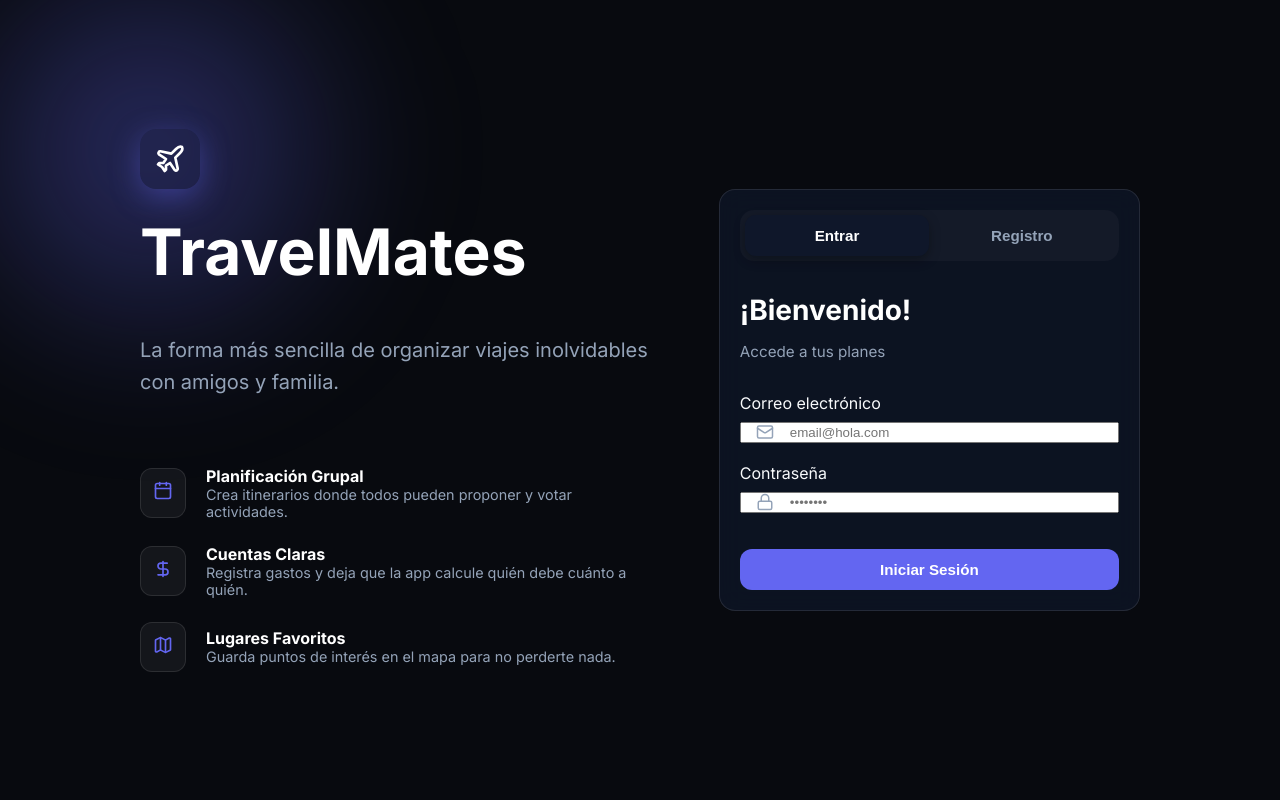
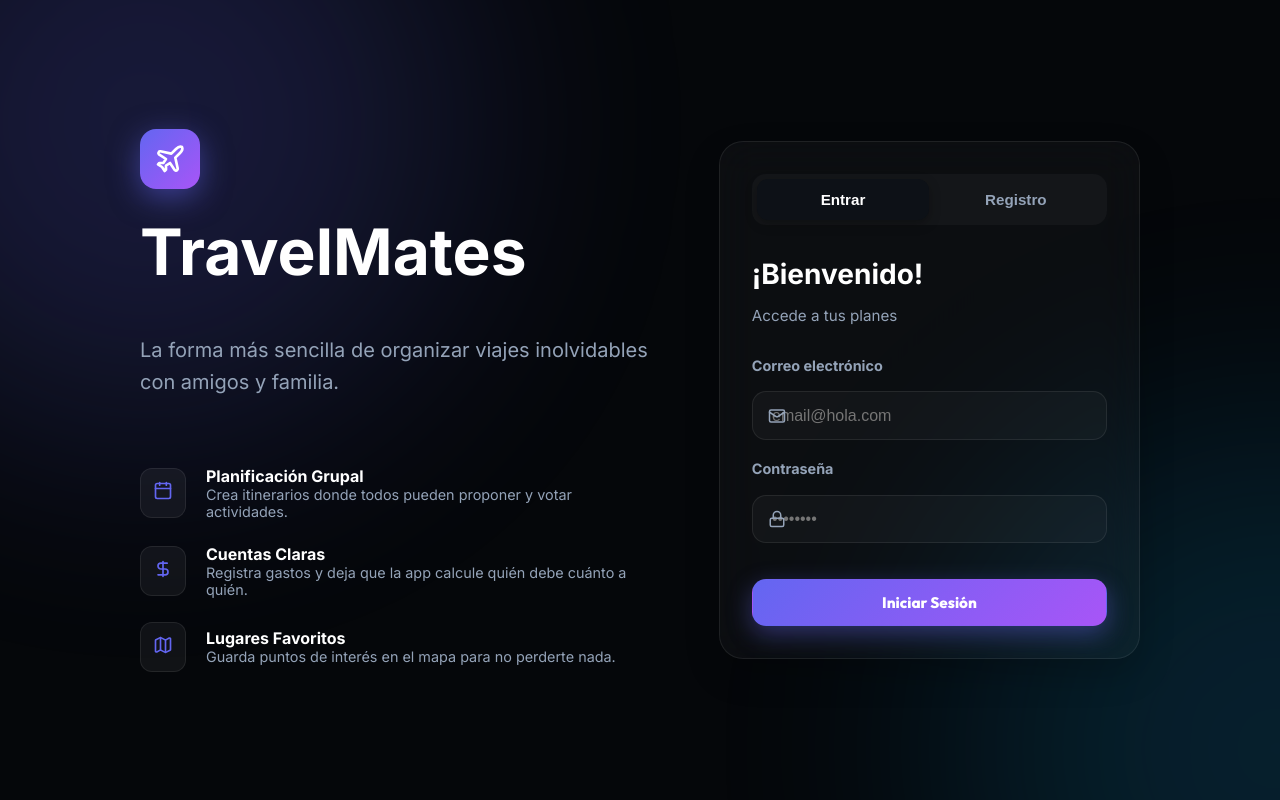
Before and after one commit to melinarivera/TravelMates-App, a React (Vite) app: page /auth in a window 1280 px wide. Built offline with nearby package versions, Linux system fonts and the light colour scheme.

Commit message:
refactor: implement premium Midnight Ocean design system and modular hub interface

```diff
--- a/src/index.css
+++ b/src/index.css
@@ -1,49 +1,66 @@
-/* INDEX CSS – MOBILE FIRST & APP FEEL */
+/* RECONSTRUCCIÓN DISEÑO MIDNIGHT OCEAN PREMIUM */
 
-@import url('https://fonts.googleapis.com/css2?family=Outfit:wght@400;600;800&family=Inter:wght@400;600;700&display=swap');
+@import url('https://fonts.googleapis.com/css2?family=Outfit:wght@400;600;800&family=Inter:wght@400;500;700&display=swap');
 
 :root {
-  --bg-main:      #080a0f;
-  --bg-card:      rgba(15, 23, 42, 0.7);
-  --bg-surface:   #0f172a;
-
+  --bg-deep:      #05070a;
+  --bg-surface:   #0d1117;
   --primary:      #6366f1;
-  --primary-glow: rgba(99, 102, 241, 0.4);
-  --accent:       #06b6d4;
+  --primary-glow: rgba(99, 102, 241, 0.5);
+  --accent:       #0ea5e9;
+  --accent-glow:  rgba(14, 165, 233, 0.4);
 
   --mint:         #10b981;
-  --sun:          #f59e0b;
+  --sun:          #fbbf24;
   --coral:        #f43f5e;
 
-  --text-main:    #f8fafc;
+  --text-main:    #ffffff;
   --text-muted:   #94a3b8;
 
-  --glass-border: rgba(255, 255, 255, 0.1);
-  --radius-md:    16px;
-  --radius-lg:    24px;
+  --glass-bg:     rgba(255, 255, 255, 0.03);
+  --glass-border: rgba(255, 255, 255, 0.08);
+
+  --grad-main:    linear-gradient(135deg, #6366f1 0%, #a855f7 100%);
 }
 
 body {
   margin: 0;
   font-family: 'Inter', sans-serif;
-  background-color: var(--bg-main);
+  background-color: var(--bg-deep);
   color: var(--text-main);
   min-height: 100vh;
   overflow-x: hidden;
-  -webkit-tap-highlight-color: transparent;
 }
 
-/* Fondo Landing Dinámico */
-body::before {
+/* BLOBS ANIMADOS (EL EFECTO "WOW") */
+body::before, body::after {
   content: '';
   position: fixed;
-  width: 500px;
-  height: 500px;
-  background: radial-gradient(circle, var(--primary-glow) 0%, transparent 70%);
-  top: -100px;
-  left: -100px;
+  width: 600px;
+  height: 600px;
+  border-radius: 50%;
   z-index: -1;
-  filter: blur(60px);
+  filter: blur(120px);
+  opacity: 0.4;
+  animation: blobFloat 20s infinite alternate;
+}
+
+body::before {
+  background: var(--primary-glow);
+  top: -200px;
+  left: -200px;
+}
+
+body::after {
+  background: var(--accent-glow);
+  bottom: -200px;
+  right: -200px;
+  animation-delay: -10s;
+}
+
+@keyframes blobFloat {
+  0% { transform: translate(0, 0) scale(1); }
+  100% { transform: translate(100px, 50px) scale(1.1); }
 }
 
 .container {
@@ -53,85 +70,90 @@ body::before {
   box-sizing: border-box;
 }
 
-@media (max-width: 768px) {
-  .container {
-    padding: 0 1rem; /* Menos margen lateral para aprovechar pantalla */
-  }
-}
-
-/* BOTONES APP-READY */
+/* BOTONES PREMIUM (VOLVIENDO AL ESTILO ANTERIOR) */
 .btn {
   display: inline-flex;
   align-items: center;
   justify-content: center;
-  gap: 0.5rem;
-  padding: 0.75rem 1.25rem;
-  border-radius: 12px;
+  gap: 0.6rem;
+  padding: 0.8rem 1.5rem;
+  border-radius: 14px;
   font-weight: 700;
+  font-family: 'Outfit', sans-serif;
   cursor: pointer;
-  border: none;
-  transition: 0.2s;
+  border: 1px solid transparent;
+  transition: all 0.3s cubic-bezier(0.4, 0, 0.2, 1);
   font-size: 0.95rem;
 }
 
-.btn-primary { background: var(--primary); color: white; }
-.btn-primary:active { transform: scale(0.96); }
-
-.btn-icon { padding: 0.75rem; border-radius: 50%; }
-
-/* UTILITIES */
-.hide-mobile { display: flex; }
-.show-mobile-only { display: none; }
-
-@media (max-width: 768px) {
-  .hide-mobile { display: none !important; }
-  .show-mobile-only { display: flex !important; }
-
-  /* Ajuste para el Bottom Nav */
-  .module-page, .hub-page, .dashboard-page {
-    padding-bottom: 90px !important; /* Espacio para que el Bottom Nav no tape el contenido */
-  }
+.btn-primary {
+  background: var(--grad-main);
+  color: white;
+  box-shadow: 0 8px 25px rgba(99, 102, 241, 0.4);
 }
 
-/* Glass Cards Mobile Optimized */
-.glass-card {
-  background: var(--bg-card);
-  backdrop-filter: blur(12px);
-  -webkit-backdrop-filter: blur(12px);
-  border: 1px solid var(--glass-border);
-  border-radius: var(--radius-md);
-  padding: 1.25rem;
+.btn-primary:hover {
+  transform: translateY(-2px);
+  box-shadow: 0 12px 30px rgba(99, 102, 241, 0.6);
 }
 
-@media (max-width: 768px) {
-  .glass-card {
-    border-radius: 14px;
-    padding: 1rem;
-  }
+.btn-secondary {
+  background: rgba(255,255,255,0.05);
+  color: white;
+  border-color: var(--glass-border);
+}
+
+.btn-secondary:hover {
+  background: rgba(255,255,255,0.1);
+}
+
+/* CARDS GLASSMORFISM */
+.glass-card {
+  background: var(--glass-bg);
+  backdrop-filter: blur(20px);
+  -webkit-backdrop-filter: blur(20px);
+  border: 1px solid var(--glass-border);
+  border-radius: 24px;
+  padding: 2rem;
+  box-shadow: 0 15px 35px rgba(0,0,0,0.2);
 }
 
 .text-gradient {
   background: linear-gradient(135deg, #fff 0%, #94a3b8 100%);
   -webkit-background-clip: text;
   -webkit-text-fill-color: transparent;
+  font-family: 'Outfit', sans-serif;
 }
 
-/* Spinner */
-.spinner {
-  width: 20px;
-  height: 20px;
-  border: 3px solid rgba(255,255,255,0.2);
-  border-top-color: white;
-  border-radius: 50%;
-  animation: spin 1s linear infinite;
+/* INPUTS PROFESIONALES (SIN ICONOS EXTRAÑOS) */
+.form-input {
+  width: 100%;
+  padding: 0.9rem 1.2rem;
+  background: rgba(255,255,255,0.03);
+  border: 1px solid var(--glass-border);
+  border-radius: 14px;
+  color: white;
+  font-size: 1rem;
+  transition: all 0.2s;
+  box-sizing: border-box;
 }
-@keyframes spin { to { transform: rotate(360deg); } }
 
-.badge {
-  padding: 0.25rem 0.6rem;
-  border-radius: 6px;
-  font-size: 0.7rem;
-  font-weight: 800;
-  text-transform: uppercase;
-  border: 1px solid transparent;
+.form-input:focus {
+  outline: none;
+  border-color: var(--primary);
+  background: rgba(255,255,255,0.06);
+  box-shadow: 0 0 0 4px rgba(99, 102, 241, 0.1);
 }
+
+.form-label {
+  display: block;
+  margin-bottom: 0.6rem;
+  font-weight: 600;
+  font-size: 0.9rem;
+  color: var(--text-muted);
+}
+
+@media (max-width: 768px) {
+  .container { padding: 0 1rem; }
+  .glass-card { padding: 1.5rem; border-radius: 20px; }
+}
--- a/src/pages/TripHub.css
+++ b/src/pages/TripHub.css
@@ -1,50 +1,40 @@
+/* RECONSTRUCCIÓN TRIP HUB - GRID DE MÓDULOS */
+
 .hub-page {
   padding-bottom: 5rem;
 }
 
 .hub-hero-header {
-  min-height: 380px;
+  min-height: 400px;
   background-size: cover;
   background-position: center;
   position: relative;
   display: flex;
   align-items: flex-end;
-  padding: 4rem 0 3rem;
-  margin-bottom: 2rem;
+  padding: 6rem 0 4rem;
+  margin-bottom: 3rem;
   overflow: hidden;
-}
-
-.hero-placeholder-icon {
-  position: absolute;
-  top: 50%;
-  left: 50%;
-  transform: translate(-50%, -50%);
-  z-index: 1;
 }
 
 .hub-hero-inner {
   position: relative;
-  z-index: 2;
+  z-index: 10;
   display: flex;
   flex-direction: column;
   gap: 2rem;
-  width: 100%;
-}
-
-.hub-back-btn {
-  width: fit-content;
 }
 
 .hub-trip-name {
-  font-size: clamp(2.2rem, 6vw, 3.5rem);
+  font-size: clamp(2.5rem, 8vw, 4.5rem);
   margin: 0;
-  line-height: 1.1;
+  font-weight: 800;
+  letter-spacing: -0.02em;
 }
 
 .hub-meta-row {
   display: flex;
   align-items: center;
-  gap: 1.5rem;
+  gap: 2rem;
   flex-wrap: wrap;
 }
 
@@ -53,77 +43,124 @@
   align-items: center;
   gap: 0.75rem;
   font-weight: 600;
-  color: var(--text-main);
   font-size: 1.1rem;
 }
 
-/* CHAT */
+/* GRID DE MÓDULOS (EL CORAZÓN DEL HUB) */
+.hub-modules {
+  display: grid;
+  grid-template-columns: repeat(auto-fit, minmax(260px, 1fr));
+  gap: 1.5rem;
+  margin-bottom: 4rem;
+}
+
+.hub-module-card {
+  display: flex;
+  flex-direction: column;
+  align-items: flex-start;
+  gap: 1.5rem;
+  padding: 2.5rem;
+  text-decoration: none;
+  transition: all 0.3s ease;
+  position: relative;
+  overflow: hidden;
+}
+
+.hub-module-card:hover {
+  transform: translateY(-8px);
+  border-color: var(--primary);
+  background: rgba(255,255,255,0.05);
+}
+
+.hub-module-icon {
+  width: 64px;
+  height: 64px;
+  border-radius: 18px;
+  display: flex;
+  align-items: center;
+  justify-content: center;
+  color: white;
+  box-shadow: 0 10px 25px rgba(0,0,0,0.3);
+}
+
+.hub-module-title {
+  font-size: 1.5rem;
+  margin: 0;
+  color: white;
+  font-family: 'Outfit', sans-serif;
+}
+
+.hub-module-desc {
+  color: var(--text-muted);
+  font-size: 0.95rem;
+  line-height: 1.5;
+  margin: 0;
+}
+
+.hub-module-arrow {
+  position: absolute;
+  bottom: 2rem;
+  right: 2rem;
+  opacity: 0.3;
+  transition: 0.3s;
+}
+
+.hub-module-card:hover .hub-module-arrow {
+  opacity: 1;
+  transform: translateX(5px);
+  color: var(--primary);
+}
+
+/* CHAT INTEGRADO */
+.hub-chat {
+  padding: 0;
+  overflow: hidden;
+}
+
+.hub-chat-header {
+  padding: 1.5rem 2rem;
+  border-bottom: 1px solid var(--glass-border);
+  display: flex;
+  align-items: center;
+  gap: 1rem;
+}
+
+.hub-chat-title { font-size: 1.25rem; margin: 0; font-family: 'Outfit', sans-serif; }
+
 .hub-chat-messages {
-  height: 400px;
+  height: 450px;
   overflow-y: auto;
-  padding: 1.5rem;
+  padding: 2rem;
   display: flex;
   flex-direction: column;
   gap: 1.5rem;
-  background: rgba(0,0,0,0.1);
-  scroll-behavior: smooth;
+  background: rgba(0,0,0,0.2);
 }
 
-.chat-message {
-  display: flex;
-  gap: 0.75rem;
-  max-width: 85%;
+.chat-message { display: flex; gap: 1rem; max-width: 80%; }
+.mine { margin-left: auto; flex-direction: row-reverse; }
+
+.chat-bubble {
+  padding: 1rem 1.5rem;
+  border-radius: 20px;
+  font-size: 1rem;
+  line-height: 1.5;
+  box-shadow: 0 4px 15px rgba(0,0,0,0.1);
 }
 
-.mine {
-  margin-left: auto;
-  flex-direction: row-reverse;
-}
+.theirs .chat-bubble { background: rgba(255,255,255,0.06); color: white; border-bottom-left-radius: 4px; }
+.mine .chat-bubble { background: var(--grad-main); color: white; border-bottom-right-radius: 4px; }
 
-.chat-bubble-wrap {
+.hub-chat-form {
+  padding: 1.5rem 2rem;
   display: flex;
-  flex-direction: column;
-}
-
-.mine .chat-bubble-wrap {
-  align-items: flex-end;
-}
-
-.chat-bubble {
-  padding: 0.8rem 1.2rem;
-  border-radius: 18px;
-  font-size: 0.95rem;
-  line-height: 1.5;
-}
-
-.theirs .chat-bubble {
-  background: rgba(255,255,255,0.06);
-  color: white;
-  border-bottom-left-radius: 4px;
-}
-
-.mine .chat-bubble {
-  background: var(--primary);
-  color: white;
-  border-bottom-right-radius: 4px;
-  box-shadow: 0 4px 15px var(--primary-glow);
-}
-
-.chat-sender {
-  font-size: 0.75rem;
-  font-weight: 800;
-  color: var(--text-muted);
-  margin-bottom: 0.3rem;
-}
-
-.chat-time {
-  font-size: 0.65rem;
-  color: var(--text-muted);
-  margin-top: 0.3rem;
+  gap: 1rem;
+  background: var(--bg-surface);
 }
 
 @media (max-width: 768px) {
-  .hub-hero-header { min-height: 280px; }
-  .hub-meta-row { gap: 1rem; }
-  .hub-chat-messages { height: 350px; }
+  .hub-hero-header { min-height: 300px; padding: 4rem 0 2rem; }
+  .hub-modules { grid-template-columns: 1fr; }
+  .hub-module-card { padding: 1.5rem; }
+  .hub-chat-messages { height: 350px; padding: 1rem; }
 }
```
